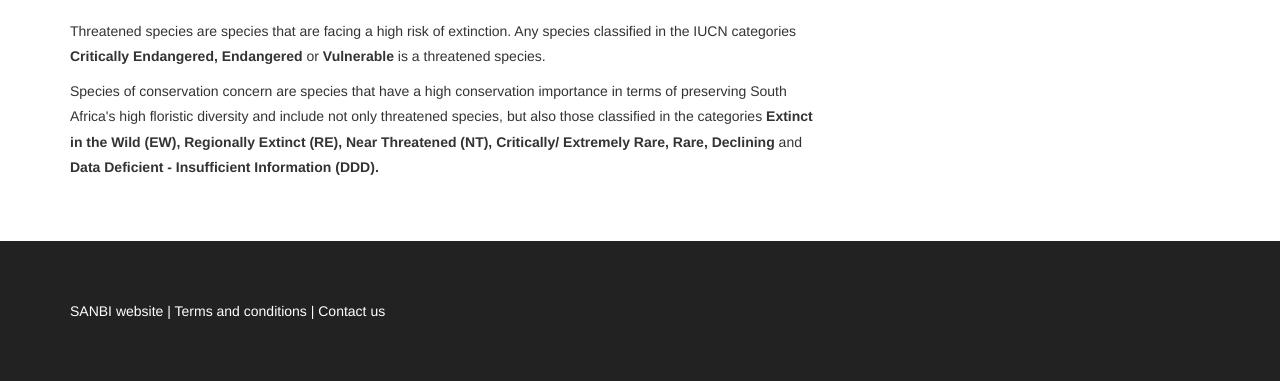
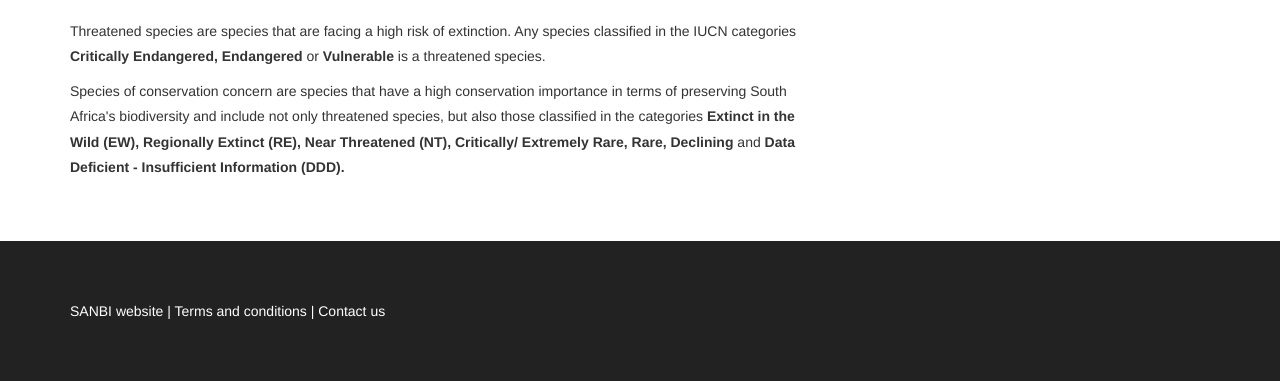
Before and after one commit to SANBIBiodiversityforLife/speciesstatus, a Django app: page /about/ in a window 1280 px wide. Shown: the part 2453-2834 px from the top of the page. Run offline with Django 3.2, Linux system fonts and the light colour scheme; parts of the project's set-up code (start-up, migrations or seed data) failed here and were passed over; some libraries are stand-ins or nearby versions.

Commit message:
Committer: Dewidine Van Der Colff <VanDerColffD@sanbi.local>

```diff
--- a/templates/website/about.html
+++ b/templates/website/about.html
@@ -44,7 +44,7 @@
     <p><strong>Not Evaluated (NE)</strong> A species is Not Evaluated when it has not been evaluated against the criteria. Certain species do not qualify for national listing because they are naturalized exotics, hybrids (natural or cultivated), or synonyms. In certain cases species have not been assessed nationally as taxon specialists prefer to use only the Global Red List status.</p>
     <hr>
     <p>Threatened species are species that are facing a high risk of extinction. Any species classified in the IUCN categories <strong>Critically Endangered, Endangered</strong> or <strong>Vulnerable</strong> is a threatened species.</p>
-    <p>Species of conservation concern are species that have a high conservation importance in terms of preserving South Africa's high floristic diversity and include not only threatened species, but also those classified in the categories <strong>Extinct in the Wild (EW), Regionally Extinct (RE), Near Threatened (NT), Critically/ Extremely Rare, Rare, Declining</strong> and <strong>Data Deficient - Insufficient Information (DDD).</strong></p>
+    <p>Species of conservation concern are species that have a high conservation importance in terms of preserving South Africa's biodiversity and include not only threatened species, but also those classified in the categories <strong>Extinct in the Wild (EW), Regionally Extinct (RE), Near Threatened (NT), Critically/ Extremely Rare, Rare, Declining</strong> and <strong>Data Deficient - Insufficient Information (DDD).</strong></p>
 	</div>
 	<div class="col-md-4">
 		<h2>Contact us</h2>
```
